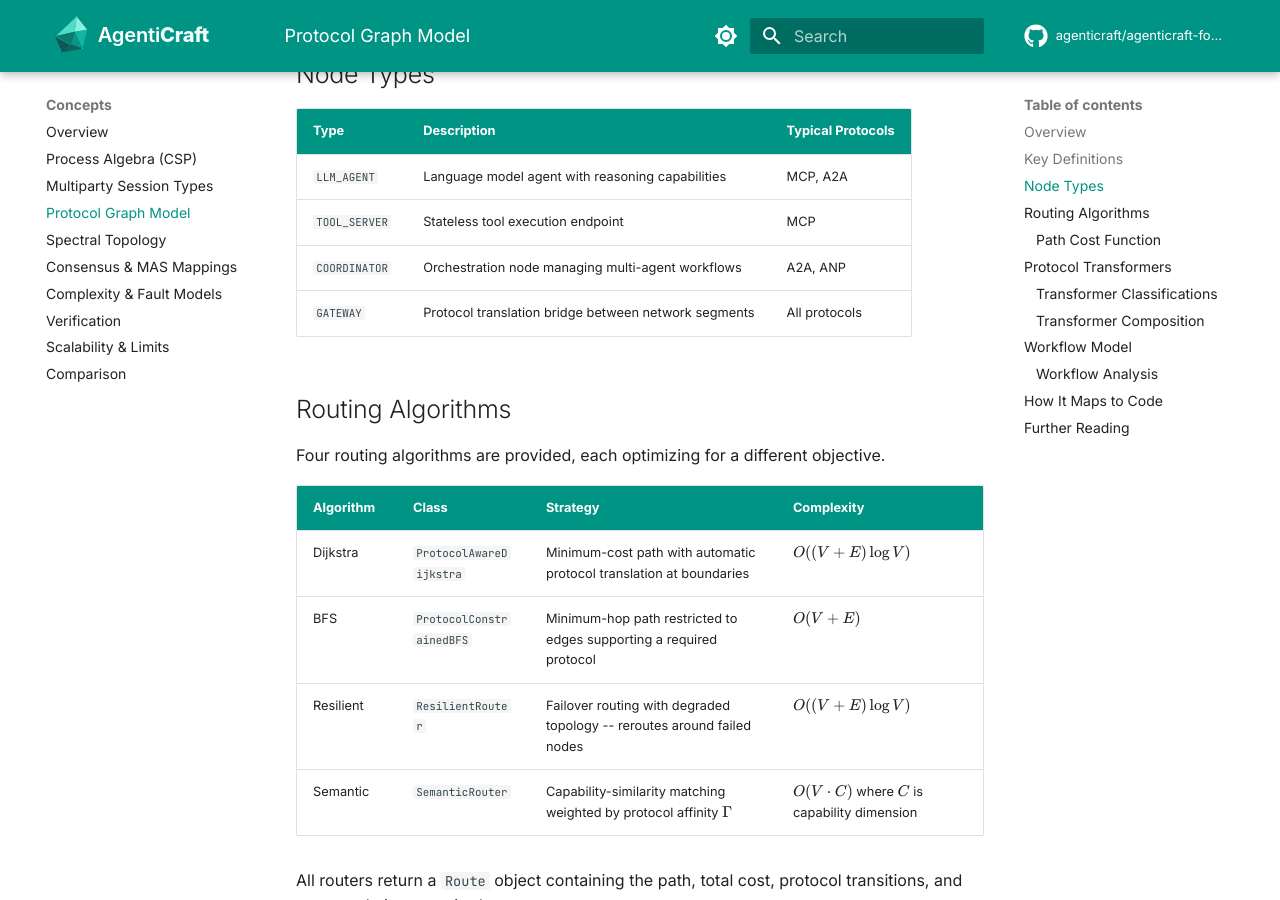
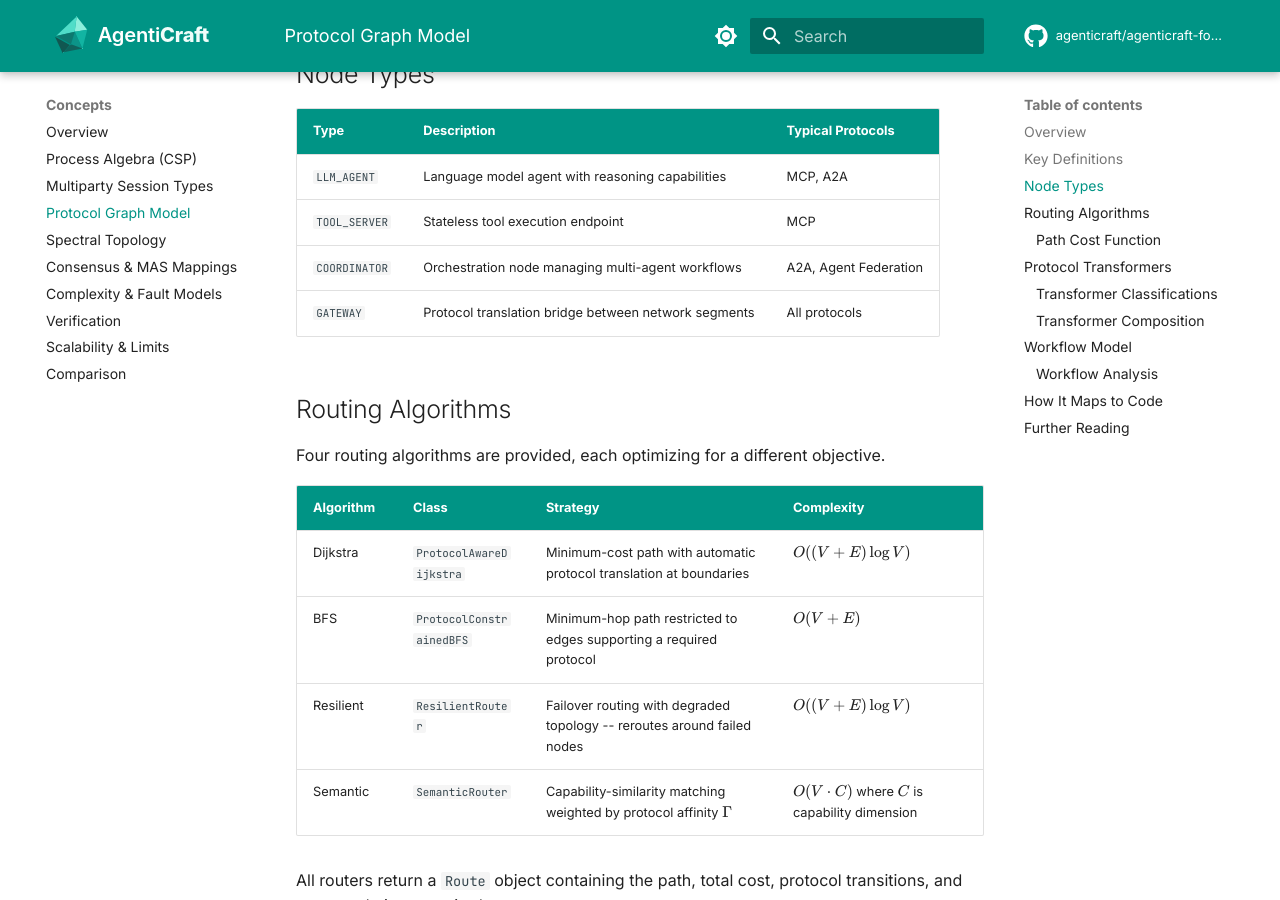
Before and after one commit to agenticraft/agenticraft-foundation, an MkDocs documentation site: the page built from docs/concepts/protocol-graph.md, in a window 1280 px wide and 900 px high, scrolled down 1027 px. Built offline with MkDocs 1.6.1 and Material for MkDocs 9.7.7, drawn with Linux system fonts in a browser that asks for light colours; comment, search, counter and statistics services are not loaded.

Commit message:
release: 0.1.1 — retire the ANP surface the published wheel still carries
The wheel on PyPI (0.1.0) predates the agent-federation rename and still
exposes ProtocolName.ANP, verified against the live artifact rather than
assumed: the published types.py carries `ANP = "anp"`. The tree removed that
surface when the protocol was renamed, and customer-facing material must not
say ANP at all, so the published package contradicts both the code and the
naming policy every time someone installs it.

This bumps the version and renames the two documentation stragglers the code
rename missed — a protocol-universe example and a node-role table still said
ANP while the enum they describe says AGENT_FEDERATION.

Verified on the built artifacts, not the tree: the 0.1.1 wheel contains no
ANP reference, installs into a clean venv, reports 0.1.1, and its
ProtocolName surface is MCP / A2A / AGENT_FEDERATION / CUSTOM. The suite
passes. Publishing is the tag push, deliberately not done here — release.yml
fires on tags, through Test PyPI first.

```diff
--- a/docs/concepts/protocol-graph.md
+++ b/docs/concepts/protocol-graph.md
@@ -14,7 +14,7 @@
 
 - $E$: **Edges**. Each edge $(u, v) \in E$ represents a communication link between agents $u$ and $v$, with an associated weight $w(u, v) \in \mathbb{R}^+$ representing latency or cost.
 
-- $P$: **Protocol universe**. The set of all protocols in the mesh, e.g., $P = \{\text{MCP}, \text{A2A}, \text{ANP}, \ldots\}$.
+- $P$: **Protocol universe**. The set of all protocols in the mesh, e.g., $P = \{\text{MCP}, \text{A2A}, \text{Agent Federation}, \ldots\}$.
 
 - $\Phi$: **Protocol assignment**. A function $\Phi : E \to 2^P$ mapping each edge to the set of protocols available on that link.
 
@@ -26,7 +26,7 @@
 |------|-------------|-------------------|
 | `LLM_AGENT` | Language model agent with reasoning capabilities | MCP, A2A |
 | `TOOL_SERVER` | Stateless tool execution endpoint | MCP |
-| `COORDINATOR` | Orchestration node managing multi-agent workflows | A2A, ANP |
+| `COORDINATOR` | Orchestration node managing multi-agent workflows | A2A, Agent Federation |
 | `GATEWAY` | Protocol translation bridge between network segments | All protocols |
 
 ## Routing Algorithms
--- a/src/agenticraft_foundation/_version.py
+++ b/src/agenticraft_foundation/_version.py
@@ -1,3 +1,3 @@
 """Version information for agenticraft-foundation."""
 
-__version__ = "0.1.0"
+__version__ = "0.1.1"
```
